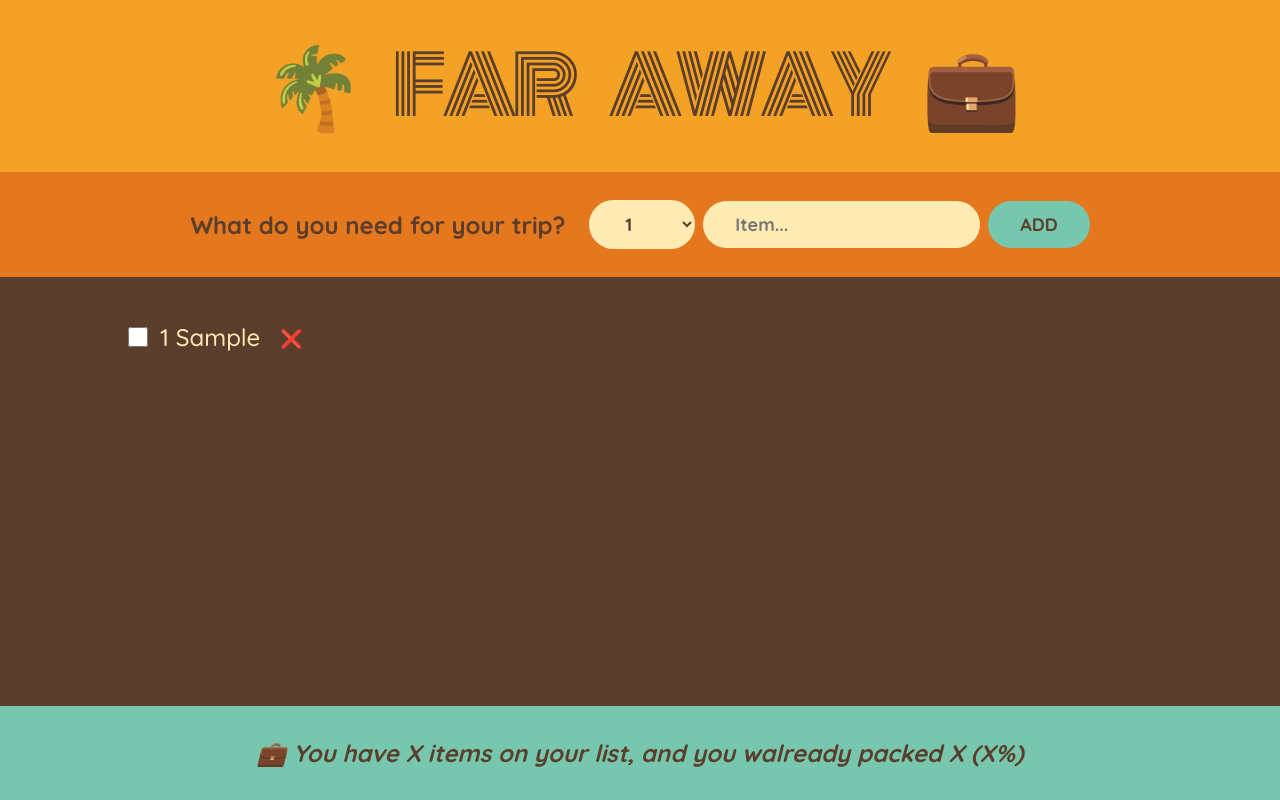
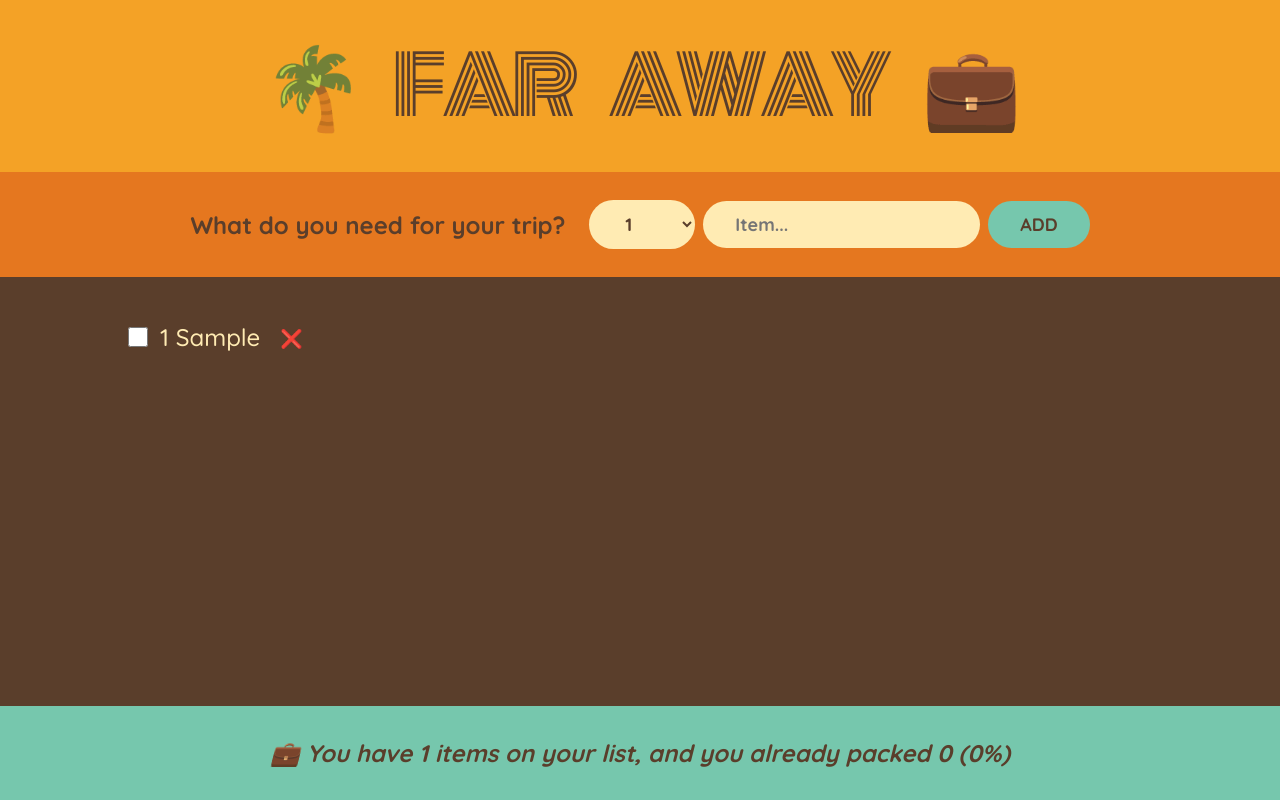
Before and after one commit to Chy-Zaber-Bin-Zahid/Travel-List, a React (Create React App) app: page / in a window 1280 px wide. Both pictures are taken after typing "Sample" into the empty fields and a click on the button "ADD". Built offline with nearby package versions, Linux system fonts and the light colour scheme; the HTML template or start-up script is replaced by a standard one.

Commit message:
percentage and item count added

```diff
--- a/src/App.js
+++ b/src/App.js
@@ -34,7 +34,7 @@
         onDeleteItem={handleDeleteItem}
         onToggleItem={handleToggleItem}
       />
-      <Stats />
+      <Stats items={items} />
     </div>
   );
 }
@@ -119,10 +119,23 @@
   );
 }
 
-function Stats() {
+function Stats({ items }) {
+  if (!items.length)
+    return (
+      <p className="stats">
+        <em>Start adding some items to your list 🚀</em>
+      </p>
+    );
+  const numItems = items.length;
+  const numPacked = items.filter((item) => item.packed).length;
+  const percentage = Math.round((numPacked / numItems) * 100);
   return (
     <footer className="stats">
-      <em>💼 You have X items on your list, and you walready packed X (X%)</em>
+      <em>
+        {percentage === 100
+          ? "You got everything! Ready to go ✈"
+          : `💼 You have ${numItems} items on your list, and you already packed ${numPacked} (${percentage}%)`}
+      </em>
     </footer>
   );
 }
```
